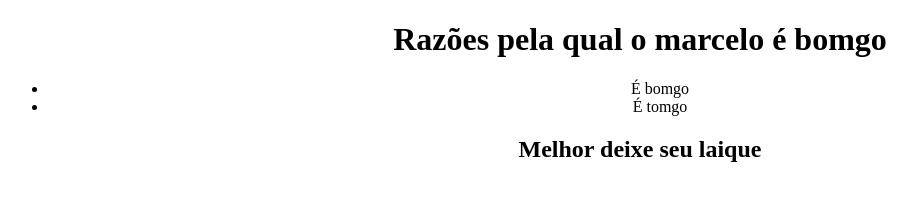
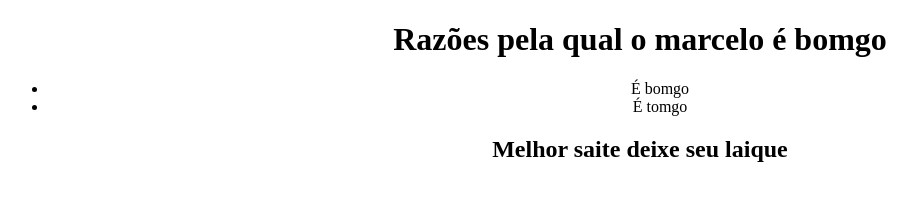
Before and after one commit to Marcelinons/HUBedzinho, a plain HTML site: page index.html in a window 1280 px wide. Shown: the whole page, without its empty margins (0-917 px from the left). Drawn offline with Linux system fonts and the light colour scheme.

Commit message:
Update index.html

```diff
--- a/index.html
+++ b/index.html
@@ -11,7 +11,7 @@
         <li>É bomgo</li>
         <li>É tomgo</li>
       </ul>
-      <h2><b>Melhor deixe seu laique</b></h2>
+      <h2><b>Melhor saite deixe seu laique</b></h2>
     </div>
   </body>
 <html>
```
